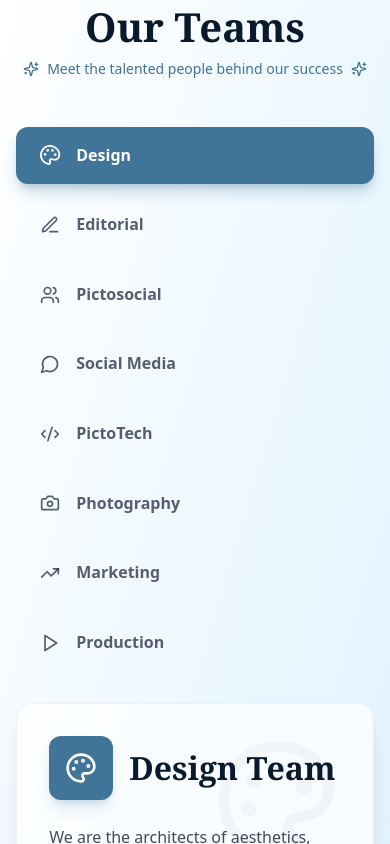
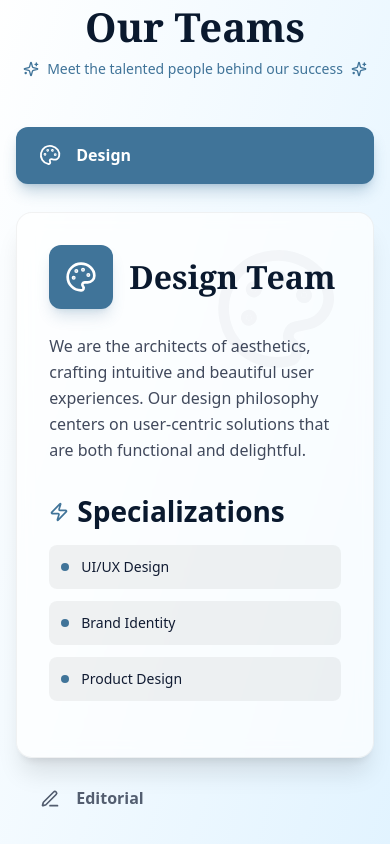
Before and after one commit to Pictoreal-Organization/Pictoreal-Main-Website, a Next.js app: page / in a window 390 px wide. Shown: the part 1500-2344 px from the top of the page. Built offline with nearby package versions, Linux system fonts and the light colour scheme; a web font is replaced by a local one.

Commit message:
ourteam new mobile

```diff
--- a/src/components/homepage/ourteams.jsx
+++ b/src/components/homepage/ourteams.jsx
@@ -1,6 +1,6 @@
 "use client";
 
-import { useState } from "react";
+import React, { useState } from "react";
 import {
   Palette,
   Edit3,
@@ -14,7 +14,7 @@ import {
   Zap,
 } from "lucide-react";
 
-const OurTeams = () => {
+// Data can be kept outside the component
 const teams = {
   Design: {
     description:
@@ -32,21 +32,13 @@ const OurTeams = () => {
     description:
       "We build and nurture online communities. Our team develops strategies to connect with audiences across social platforms, fostering engagement and building lasting relationships.",
     icon: Users,
-      stats: [
-        "Social Strategy",
-        "Community Management",
-        "Influencer Relations",
-      ],
+    stats: ["Social Strategy", "Community Management", "Influencer Relations"],
   },
   "Social Media": {
     description:
       "Our mission is to amplify brand voices in the digital world. We manage social channels, create impactful content, and analyze data to drive growth and engagement.",
     icon: MessageCircle,
-      stats: [
-        "Content Creation",
-        "Platform Management",
-        "Analytics & Reporting",
-      ],
+    stats: ["Content Creation", "Platform Management", "Analytics & Reporting"],
   },
   PictoTech: {
     description:
@@ -74,70 +66,14 @@ const OurTeams = () => {
   },
 };
 
-  const [activeTeam, setActiveTeam] = useState("Design");
-  const ActiveIcon = teams[activeTeam].icon;
-
+// 1. Extracted the content panel into a reusable component
+const TeamContent = ({ teamName, teamData }) => {
+  const ActiveIcon = teamData.icon;
   return (
-    // Updated background to light theme and base text to dark
-    <div className="bg-gradient-to-br from-white to-[#DCF1FF] min-h-screen flex flex-col items-center justify-center py-10 font-sans text-[#111C33]">
-      {/* Title with updated fonts and colors for light theme */}
-      <div className="relative mb-12 text-center">
-        <h2 className="text-4xl md:text-5xl font-serif font-bold text-[#0A192E] mb-2">
-          Our Teams
-        </h2>
-        <div className="flex justify-center items-center gap-2 text-[#407499]">
-          <Sparkles className="w-4 h-4" />
-          <span className="text-sm font-medium">
-            Meet the talented people behind our success
-          </span>
-          <Sparkles className="w-4 h-4" />
-        </div>
-      </div>
-
-      <div className="flex flex-col md:flex-row w-11/12 max-w-7xl gap-8">
-        {/* Left Menu */}
-        <div className="flex flex-col gap-3 md:w-1/3">
-          {Object.entries(teams).map(([teamName, teamData], index) => {
-            const TeamIcon = teamData.icon;
-            const isActive = activeTeam === teamName;
-            const isAlternate = index % 2 === 0;
-
-            // Active state colors remain the same (dark button, light text) for strong contrast
-            const activeClass = isAlternate
-              ? "bg-[#407499] text-white shadow-lg shadow-[#407499]/30"
-              : "bg-[#407499] text-[#DCF1FF] shadow-lg shadow-[#407499]/30";
-
-            return (
-              <button
-                key={teamName}
-                onClick={() => setActiveTeam(teamName)}
-                className={`group relative overflow-hidden rounded-xl px-6 py-4 text-left font-semibold flex items-center transition-all duration-300 transform hover:scale-105 ${
-                  isActive
-                    ? activeClass
-                    : "bg-transparent text-[#111C33]/70 hover:bg-black/5 hover:text-[#111C33]"
-                }`}
-              >
-                <div className="flex items-center w-full">
-                  <TeamIcon
-                    className={`w-5 h-5 mr-4 transition-transform duration-300 ${
-                      isActive ? "rotate-12 scale-110" : "group-hover:rotate-6"
-                    }`}
-                  />
-                  <span className="flex-1">{teamName}</span>
-                </div>
-              </button>
-            );
-          })}
-        </div>
-
-        {/* Right Content Panel */}
-        <div className="bg-white/70 backdrop-blur-sm border border-black/5 rounded-2xl shadow-xl p-8 md:w-2/3 relative overflow-hidden">
-          {/* Background decorative Icon */}
+    <div className="bg-white/70 backdrop-blur-sm border border-black/5 rounded-2xl shadow-xl p-8 relative overflow-hidden mt-4 md:mt-0">
       <div className="absolute top-8 right-8 opacity-[0.03]">
         <ActiveIcon className="w-32 h-32 text-[#0A192E] transform -rotate-12" />
       </div>
-
-          {/* Header Section */}
       <div className="relative z-10">
         <div className="flex items-center gap-4 mb-6">
           <div className="p-4 bg-[#407499] rounded-xl shadow-lg shadow-[#407499]/20">
@@ -145,24 +81,20 @@ const OurTeams = () => {
           </div>
           <div>
             <h3 className="text-3xl font-serif font-bold text-[#0A192E]">
-                  {activeTeam} Team
+              {teamName} Team
             </h3>
           </div>
         </div>
-
-            {/* Description */}
         <p className="text-[#111C33]/80 leading-relaxed mb-8 text-base">
-              {teams[activeTeam].description}
+          {teamData.description}
         </p>
-
-            {/* Stats/Specializations */}
         <div className="mb-6">
           <h4 className="text-lg font-semibold text-[#0A192E] mb-4 flex items-center gap-2">
             <Zap className="w-5 h-5 text-[#407499]" />
             Specializations
           </h4>
           <div className="grid grid-cols-1 sm:grid-cols-2 gap-3">
-                {teams[activeTeam].stats.map((stat) => (
+            {teamData.stats.map((stat) => (
               <div
                 key={stat}
                 className="flex items-center gap-3 p-3 bg-black/5 rounded-lg"
@@ -177,6 +109,97 @@ const OurTeams = () => {
         </div>
       </div>
     </div>
+  );
+};
+
+const OurTeams = () => {
+  // 2. Updated state to allow for 'null' (nothing selected/collapsed)
+  // We keep "Design" as default for a better desktop experience on first load.
+  const [activeTeam, setActiveTeam] = useState("Design");
+
+  // 3. New handler to toggle selection
+  const handleTeamClick = (teamName) => {
+    if (activeTeam === teamName) {
+      setActiveTeam(null); // Collapse if the same team is clicked again
+    } else {
+      setActiveTeam(teamName); // Expand the new team
+    }
+  };
+
+  return (
+    <div className="bg-gradient-to-br from-white to-[#DCF1FF] min-h-screen flex flex-col items-center justify-center py-10 font-sans text-[#111C33]">
+      <div className="relative mb-12 text-center">
+        <h2 className="text-4xl md:text-5xl font-serif font-bold text-[#0A192E] mb-2">
+          Our Teams
+        </h2>
+        <div className="flex justify-center items-center gap-2 text-[#407499]">
+          <Sparkles className="w-4 h-4" />
+          <span className="text-sm font-medium">
+            Meet the talented people behind our success
+          </span>
+          <Sparkles className="w-4 h-4" />
+        </div>
+      </div>
+
+      {/* 4. The main layout now handles both mobile and desktop structures */}
+      <div className="flex flex-col md:flex-row w-11/12 max-w-7xl gap-8">
+        {/* Left column / Accordion container */}
+        <div className="flex flex-col gap-3 md:w-1/3">
+          {Object.entries(teams).map(([teamName, teamData], index) => {
+            const TeamIcon = teamData.icon;
+            const isActive = activeTeam === teamName;
+            const isAlternate = index % 2 === 0;
+
+            const activeClass = isAlternate
+              ? "bg-[#407499] text-white shadow-lg shadow-[#407499]/30"
+              : "bg-[#407499] text-[#DCF1FF] shadow-lg shadow-[#407499]/30";
+
+            return (
+              // Use React Fragment to group button and its mobile content
+              <React.Fragment key={teamName}>
+                <button
+                  onClick={() => handleTeamClick(teamName)}
+                  className={`group w-full relative overflow-hidden rounded-xl px-6 py-4 text-left font-semibold flex items-center transition-all duration-300 transform md:hover:scale-105 ${
+                    isActive
+                      ? activeClass
+                      : "bg-transparent text-[#111C33]/70 hover:bg-black/5 hover:text-[#111C33]"
+                  }`}
+                >
+                  <div className="flex items-center w-full">
+                    <TeamIcon
+                      className={`w-5 h-5 mr-4 transition-transform duration-300 ${
+                        isActive
+                          ? "rotate-12 scale-110"
+                          : "group-hover:rotate-6"
+                      }`}
+                    />
+                    <span className="flex-1">{teamName}</span>
+                  </div>
+                </button>
+
+                {/* 5. Mobile-only accordion content, appears below the button */}
+                {isActive && (
+                  <div className="md:hidden">
+                    <TeamContent teamName={teamName} teamData={teamData} />
+                  </div>
+                )}
+              </React.Fragment>
+            );
+          })}
+        </div>
+
+        {/* 6. Desktop-only content panel, appears on the right */}
+        <div className="hidden md:block md:w-2/3">
+          {activeTeam ? (
+            <TeamContent teamName={activeTeam} teamData={teams[activeTeam]} />
+          ) : (
+            <div className="h-full flex items-center justify-center bg-white/70 backdrop-blur-sm border border-black/5 rounded-2xl shadow-xl">
+              <p className="text-[#111C33]/60">
+                Select a team to see the details
+              </p>
+            </div>
+          )}
+        </div>
       </div>
     </div>
   );
```
Lines whose indentation alone changed are shown as unchanged.
